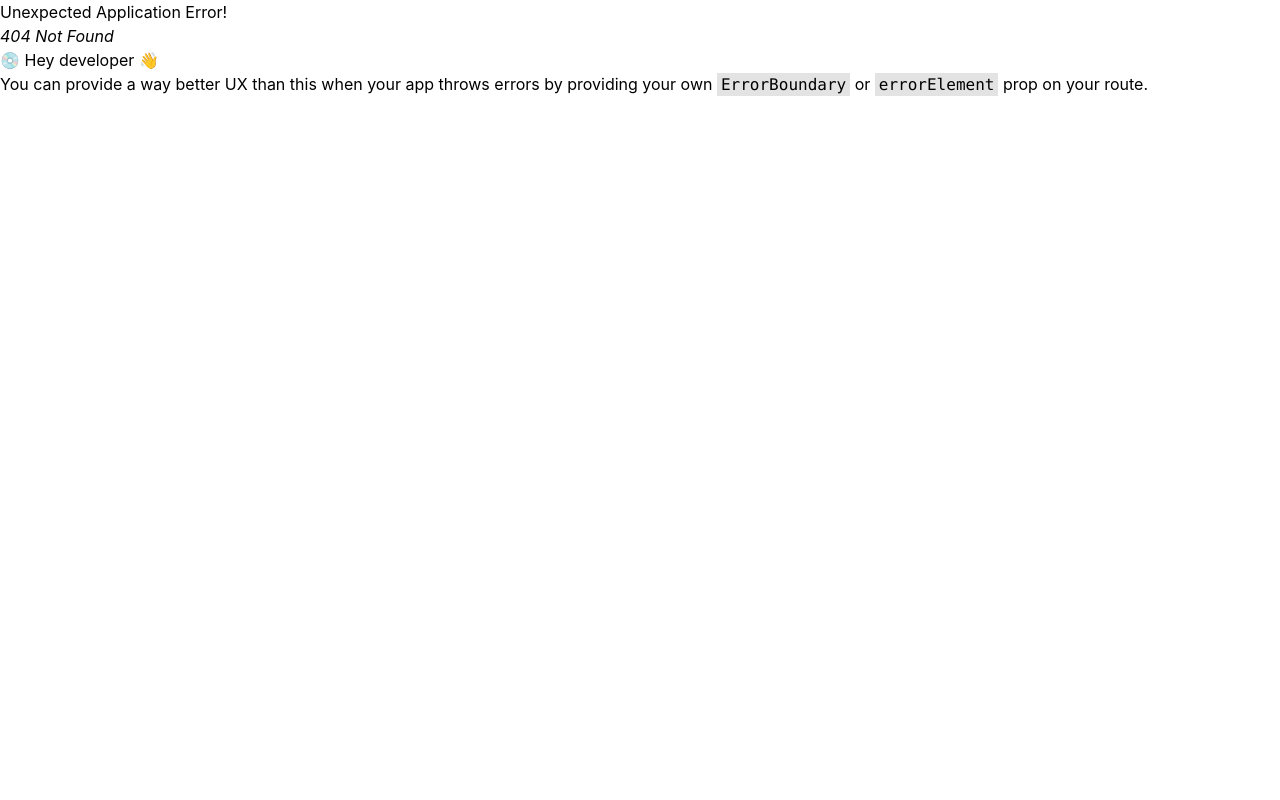
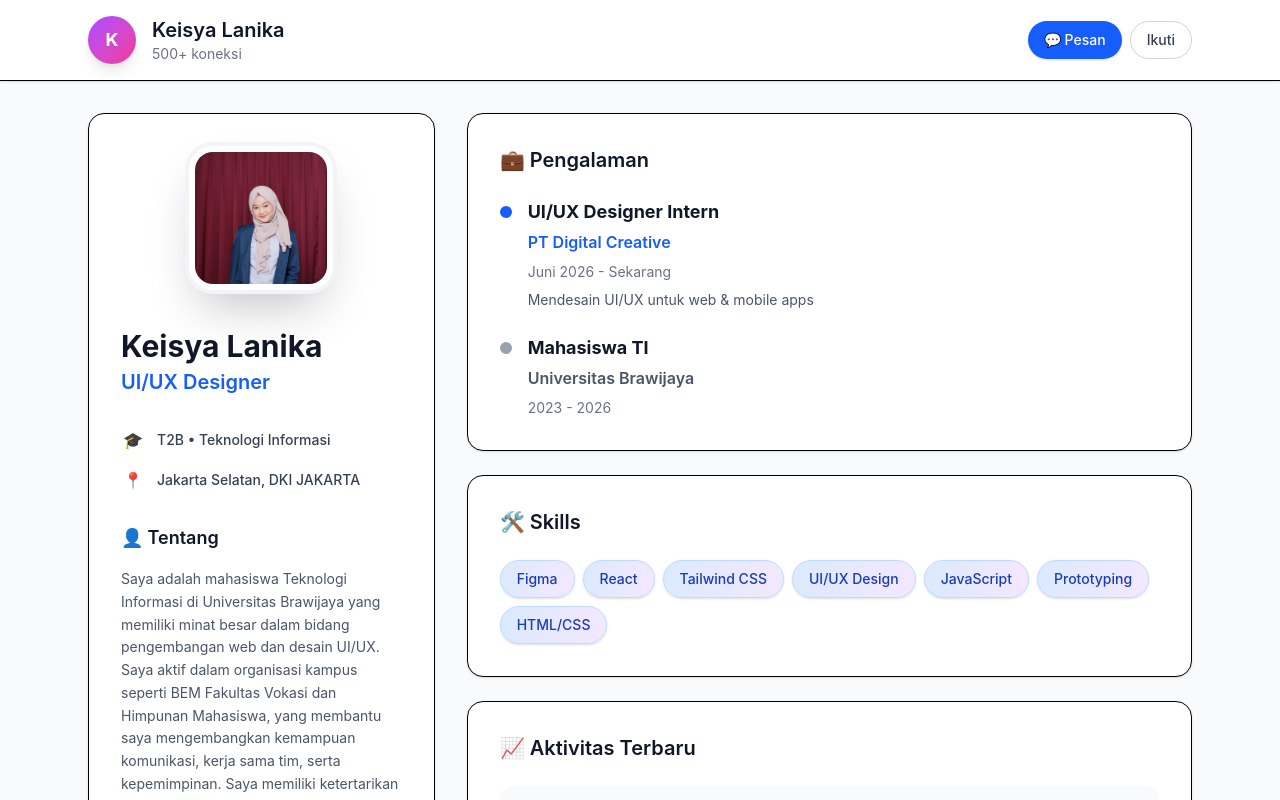
Before and after one commit to zulfafti-cyber/project_react_profil, a React (Vite) app: page /lanika in a window 1280 px wide. Before the commit this address had no page. Shown: the top 800 px of the page. Built offline with nearby package versions, Linux system fonts and the light colour scheme.

Commit message:
codingan lanika

```diff
--- a/src/main.jsx
+++ b/src/main.jsx
@@ -4,6 +4,7 @@ import App from "./App.jsx";
 import { RouterProvider } from "react-router/dom";
 import { createBrowserRouter } from "react-router";
 import Zulfa from "./pages/zulfa.jsx"
+import Lanika from "./pages/lanika.jsx"
 
 const router = createBrowserRouter([
   {
@@ -13,6 +14,10 @@ const router = createBrowserRouter([
   {
     path: "/zulfa",
     element: <Zulfa/>
+  },
+  {
+    path: "/lanika",
+    element: <Lanika/>
   }
 ]);
 
--- a/src/pages/lanika.jsx
+++ b/src/pages/lanika.jsx
@@ -1,4 +1,5 @@
 import React, { useState } from 'react';
+import fotoKeisya from '../assets/foto-keisya.jpg'; // Import foto
 
 const LanikaProfile = () => {
   const [hovered, setHovered] = useState(false);
@@ -28,41 +29,41 @@ const LanikaProfile = () => {
         </div>
       </div>
 
+      {/* MAIN CONTENT */}
       <div className="max-w-6xl mx-auto px-6 py-8 grid grid-cols-1 lg:grid-cols-3 gap-8">
         {/* LEFT SIDEBAR - Profile Card */}
         <div className="lg:col-span-1">
           <div className="bg-white rounded-2xl shadow-sm border p-8 hover:shadow-xl hover:shadow-purple-200 transition-all duration-300">
 
-            {/* Profile Picture  */}
+            {/* Profile Picture */}
             <div className="text-center mb-8">
               <div className="inline-block">
                 <img
-                        src="/foto-keisya.jpg"
+                  src={fotoKeisya}
                   className="w-36 h-36 mx-auto rounded-3xl border-6 border-white shadow-2xl hover:shadow-3xl hover:-translate-y-2 transition-all duration-400 cursor-pointer object-cover ring-4 ring-gray-100 hover:ring-purple-200"
                   alt="Keisya Lanika"
                 />
               </div>
+            </div>
+
             <h2 className="text-3xl font-bold text-gray-900 mt-6 mb-1">Keisya Lanika</h2>
             <p className="text-blue-600 font-semibold text-xl">UI/UX Designer</p>
-            </div>
 
             {/* Quick Info */}
-            <div className="space-y-4 mb-8">
+            <div className="space-y-4 mb-8 mt-8">
               <div className="flex items-center text-gray-700">
                 <span className="w-6 text-center mr-3">🎓</span>
-                <span className="text-sm font-medium">TI-3 • Teknologi Informasi</span>
+                <span className="text-sm font-medium">T2B • Teknologi Informasi</span>
               </div>
               <div className="flex items-center text-gray-700">
                 <span className="w-6 text-center mr-3">📍</span>
-                <span className="text-sm font-medium">Blitar, Jawa Timur</span>
+                <span className="text-sm font-medium">Jakarta Selatan, DKI JAKARTA</span>
               </div>
             </div>
 
             {/* About Section */}
             <div className="mb-8">
-              <h3 className="font-semibold text-lg text-gray-900 mb-4 flex items-center">
-                👤 Tentang
-              </h3>
+              <h3 className="font-semibold text-lg text-gray-900 mb-4 flex items-center">👤 Tentang</h3>
               <p className="text-sm text-gray-600 leading-relaxed">
                 Saya adalah mahasiswa Teknologi Informasi di Universitas Brawijaya
                 yang memiliki minat besar dalam bidang pengembangan web dan desain UI/UX.
@@ -87,31 +88,27 @@ const LanikaProfile = () => {
           </div>
         </div>
 
-        {/* MAIN CONTENT */}
+        {/* MAIN CONTENT - RIGHT SIDE */}
         <div className="lg:col-span-2 space-y-6">
-
           {/* Experience */}
           <div className="bg-white rounded-2xl shadow-sm border p-8">
-            <h3 className="font-semibold text-xl text-gray-900 mb-6 flex items-center">
-              💼 Pengalaman
-            </h3>
+            <h3 className="font-semibold text-xl text-gray-900 mb-6 flex items-center">💼 Pengalaman</h3>
             <div className="space-y-6">
               <div className="flex items-start space-x-4 group">
                 <div className="w-3 h-3 bg-blue-600 rounded-full mt-2 flex-shrink-0 group-hover:scale-125 transition-transform"></div>
                 <div className="flex-1">
                   <h4 className="font-bold text-lg text-gray-900 mb-1">UI/UX Designer Intern</h4>
                   <p className="text-blue-600 font-semibold mb-2">PT Digital Creative</p>
-                  <p className="text-sm text-gray-500 mb-2">Juni 2024 - Sekarang</p>
+                  <p className="text-sm text-gray-500 mb-2">Juni 2026 - Sekarang</p>
                   <p className="text-sm text-gray-600">Mendesain UI/UX untuk web & mobile apps</p>
                 </div>
               </div>
-
               <div className="flex items-start space-x-4 group">
                 <div className="w-3 h-3 bg-gray-400 rounded-full mt-2 flex-shrink-0"></div>
                 <div className="flex-1">
                   <h4 className="font-bold text-lg text-gray-900 mb-1">Mahasiswa TI</h4>
                   <p className="text-gray-600 font-semibold mb-2">Universitas Brawijaya</p>
-                  <p className="text-sm text-gray-500">2023 - 2027</p>
+                  <p className="text-sm text-gray-500">2023 - 2026</p>
                 </div>
               </div>
             </div>
@@ -119,11 +116,9 @@ const LanikaProfile = () => {
 
           {/* Skills */}
           <div className="bg-white rounded-2xl shadow-sm border p-8">
-            <h3 className="font-semibold text-xl text-gray-900 mb-6 flex items-center">
-              🛠️ Skills
-            </h3>
+            <h3 className="font-semibold text-xl text-gray-900 mb-6 flex items-center">🛠️ Skills</h3>
             <div className="flex flex-wrap gap-2">
-              {['Figma', 'React', 'Tailwind CSS', 'UI/UX Design', 'JavaScript', 'Prototyping', 'HTML/CSS'].map((skill) => (
+              {['Figma', 'React', 'Tailwind CSS', 'UI/UX Design', 'JavaScript', 'Prototyping', 'HTML/CSS'].map(skill => (
                 <span
                   key={skill}
                   className="px-4 py-2 bg-gradient-to-r from-blue-100 to-purple-100 text-blue-800 text-sm rounded-full font-medium border border-blue-200 hover:from-blue-200 hover:to-purple-200 cursor-pointer transition-all duration-200 hover:scale-105 shadow-sm"
@@ -136,9 +131,7 @@ const LanikaProfile = () => {
 
           {/* Recent Activity */}
           <div className="bg-white rounded-2xl shadow-sm border p-8">
-            <h3 className="font-semibold text-xl text-gray-900 mb-6 flex items-center">
-              📈 Aktivitas Terbaru
-            </h3>
+            <h3 className="font-semibold text-xl text-gray-900 mb-6 flex items-center">📈 Aktivitas Terbaru</h3>
             <div className="space-y-4">
               <div className="flex items-center space-x-4 p-4 bg-gray-50 rounded-xl hover:bg-gray-100 transition-colors">
                 <div className="w-12 h-12 bg-blue-100 rounded-xl flex items-center justify-center">
```
Also changed, not shown: src/assets/foto-keisya.jpg (added), 1 other file (tests, documents, lock files or other folders). Lines whose indentation alone changed are shown as unchanged.
